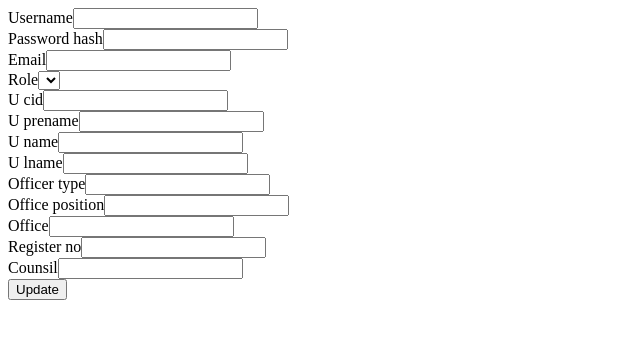
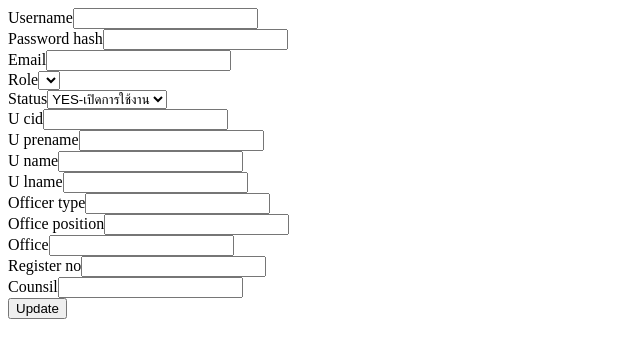
Before and after one commit to sirensoft/smartcare, a Yii app: template backend/views/user/create.php in a window 1280 px wide. Shown: the top 358 px of the page, without its empty margins (0-640 px from the left). Run offline with PHP 8.4 and a stand-in for Yii, Linux system fonts and the light colour scheme; the template is opened without the code that fills it, so the values that code supplies are empty; form fields are guessed from the names that the template uses; some libraries are stand-ins or nearby versions.

Commit message:
utehn-smartcare

```diff
--- a/backend/models/User.php
+++ b/backend/models/User.php
@@ -44,7 +44,7 @@ class User extends \yii\db\ActiveRecord
     public function rules()
     {
         return [
-            [['username', 'password_hash', 'role','office','u_cid','u_name','u_lname'], 'required','message' => ''],
+            [['username', 'password_hash', 'role','office','u_cid','u_name','u_lname','status'], 'required','message' => ''],
             [['status', 'role' ], 'integer'],
             [['password_reset_token', 'email', 'role_name', 'u_prename', 'u_name', 'u_lname', 'office', 'officer_type', 'office_position'], 'string', 'max' => 255],
             [['auth_key'], 'string', 'max' => 32],
@@ -68,7 +68,7 @@ class User extends \yii\db\ActiveRecord
             'password_hash' => 'Password',
             //'password_reset_token' => 'Password Reset Token',
             'email' => 'Email',
-            'status' => 'Status',
+            'status' => 'สถานะใช้งาน',
             'role' => 'ประเภท-USER',
             'role_name' => 'ประเภท-USER',
             'u_cid' => 'เลขบัตร 13 หลัก',
--- a/backend/views/user/_form.php
+++ b/backend/views/user/_form.php
@@ -26,12 +26,19 @@ use common\components\MyHelper;
     </div>
 
     <div class="form-group">
-        <div class="col-md-12">
+        <div class="col-md-6">
             <?php
             $sql = "select id,name val from c_role";
             $items = MyHelper::dropDownItems($sql, 'id', 'val');
             ?>
             <?= $form->field($model, 'role')->dropDownList($items) ?>
+
+        </div>
+        <div class="col-md-6">
+            <?php
+            $items = ['1'=>'YES-เปิดการใช้งาน','0'=>'NO-ปิดการใช้งาน'];
+            ?>
+            <?= $form->field($model, 'status')->dropDownList($items) ?>
         </div>
 
     </div>
```
